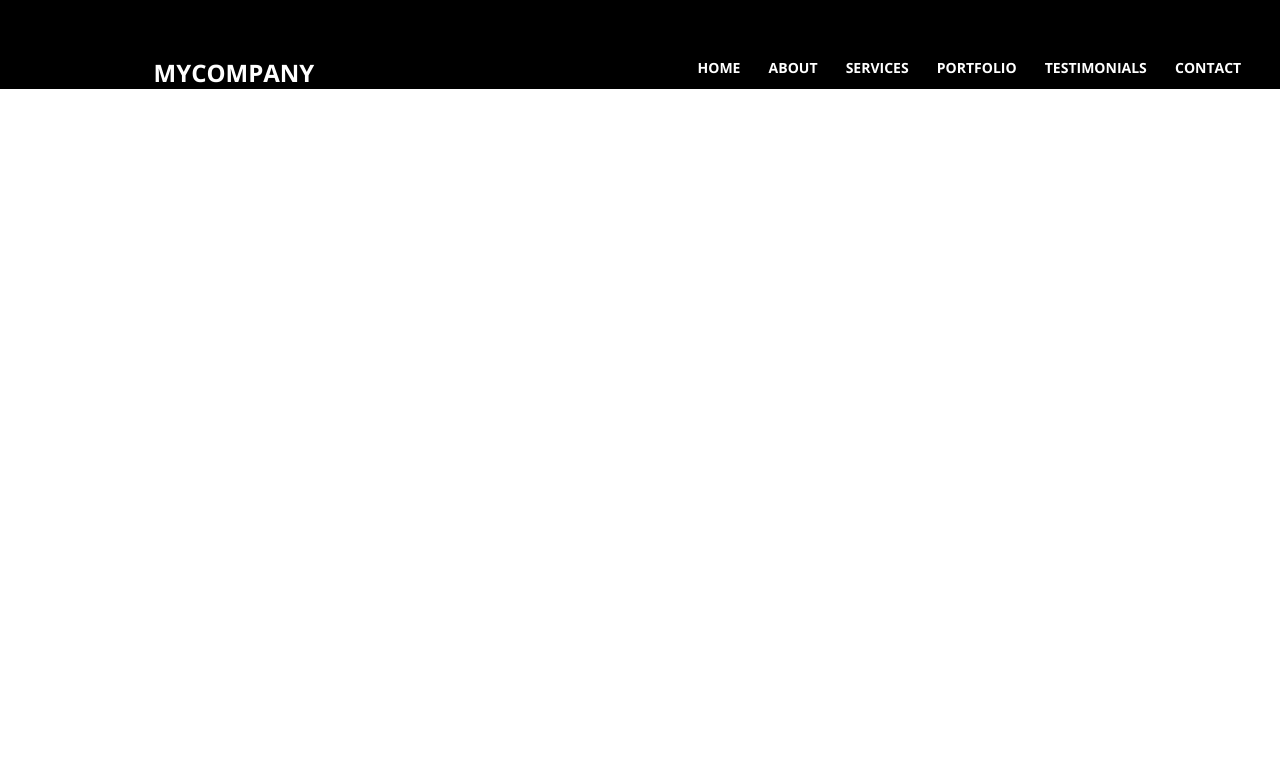
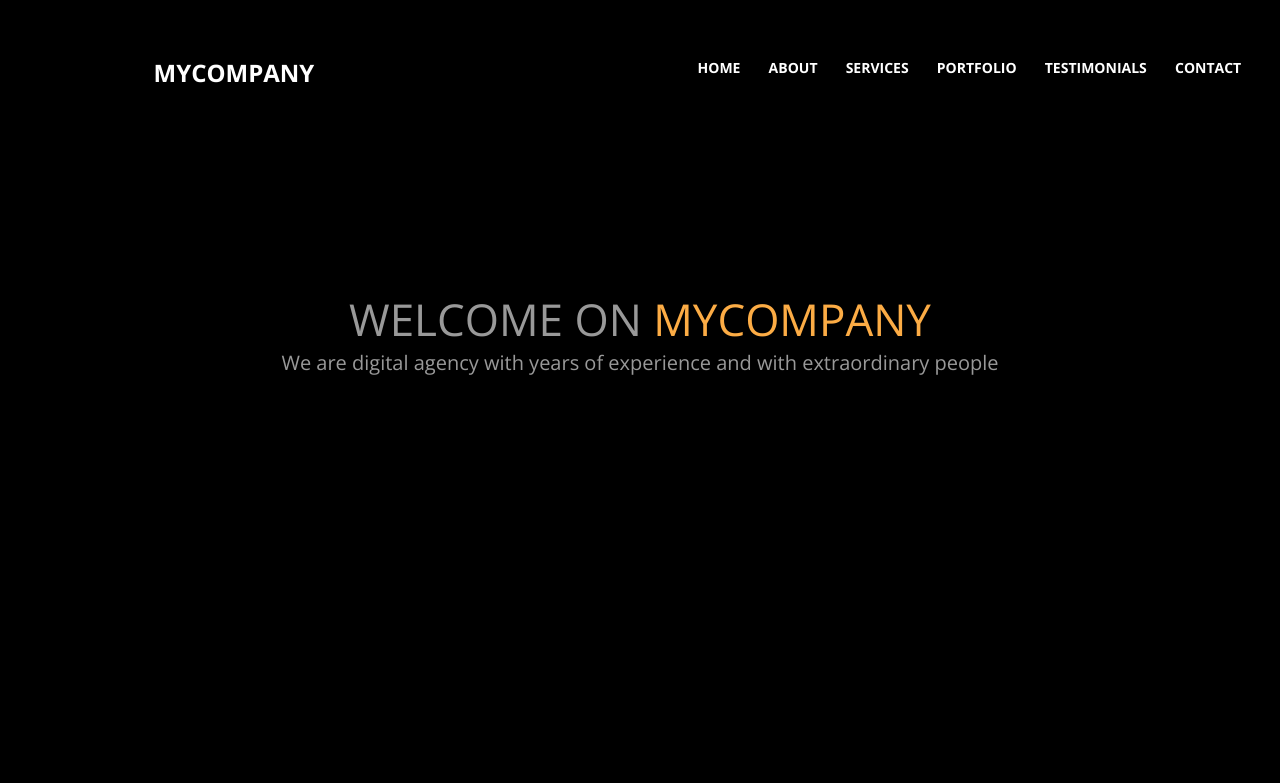
Before and after one commit to LeoVorona/myComand-page, a plain HTML site: page index.html in a window 1280 px wide. Shown: the top 783 px of the page. Drawn offline with nearby package versions, Linux system fonts and the light colour scheme.

Commit message:
add mainWelcome and start mainAbout

```diff
--- a/index.html
+++ b/index.html
@@ -24,6 +24,21 @@
             </div>
         </nav>
     </header>
+    <main>
+        <div class="mainWelcome">
+            <h1>WELCOME ON <span class="mycompany">MYCOMPANY</span></h1>
+            <p>We are digital agency with years of experience and with extraordinary people</p>
+        </div>
+        <div class="wrapper">
+            <div class="mainAbout">
+                <div class="aboutLeft">
+                    <img src="#" alt="mac">
+                </div>
+                <div class="aboutRight"></div>
+            </div>
+        </div>
+
+    </main>
 
 
     <script src="script.js"></script>
--- a/style.css
+++ b/style.css
@@ -42,6 +42,36 @@ nav{
 .topnav .icon{
     display: none;
 }
+main{
+    display: flex;
+    flex-direction: column;
+    width: 100%;
+}
+main .mainWelcome{
+    background: black;
+    text-align: center;
+    padding: 200px 0px 410px 0px;
+}
+main .mainWelcome p{
+    color: #999999;
+    font-size: 20px;
+}
+main .mainWelcome h1{
+    color: #999999;
+    font-size: 44px;
+    font-weight: 100;
+}
+.mycompany{
+    color: #fcac45;
+}
+
+
+
+
+
+
+
+
 
 
 
@@ -97,3 +127,17 @@ nav{
         text-align: left;
     }
 }
+@media screen and (min-width: 1600px){
+    nav {
+
+     margin-left: 35%;
+    }
+
+}
+@media screen and (min-width: 1920px){
+    nav {
+
+     margin-left: 47%;
+    }
+
+}
```
